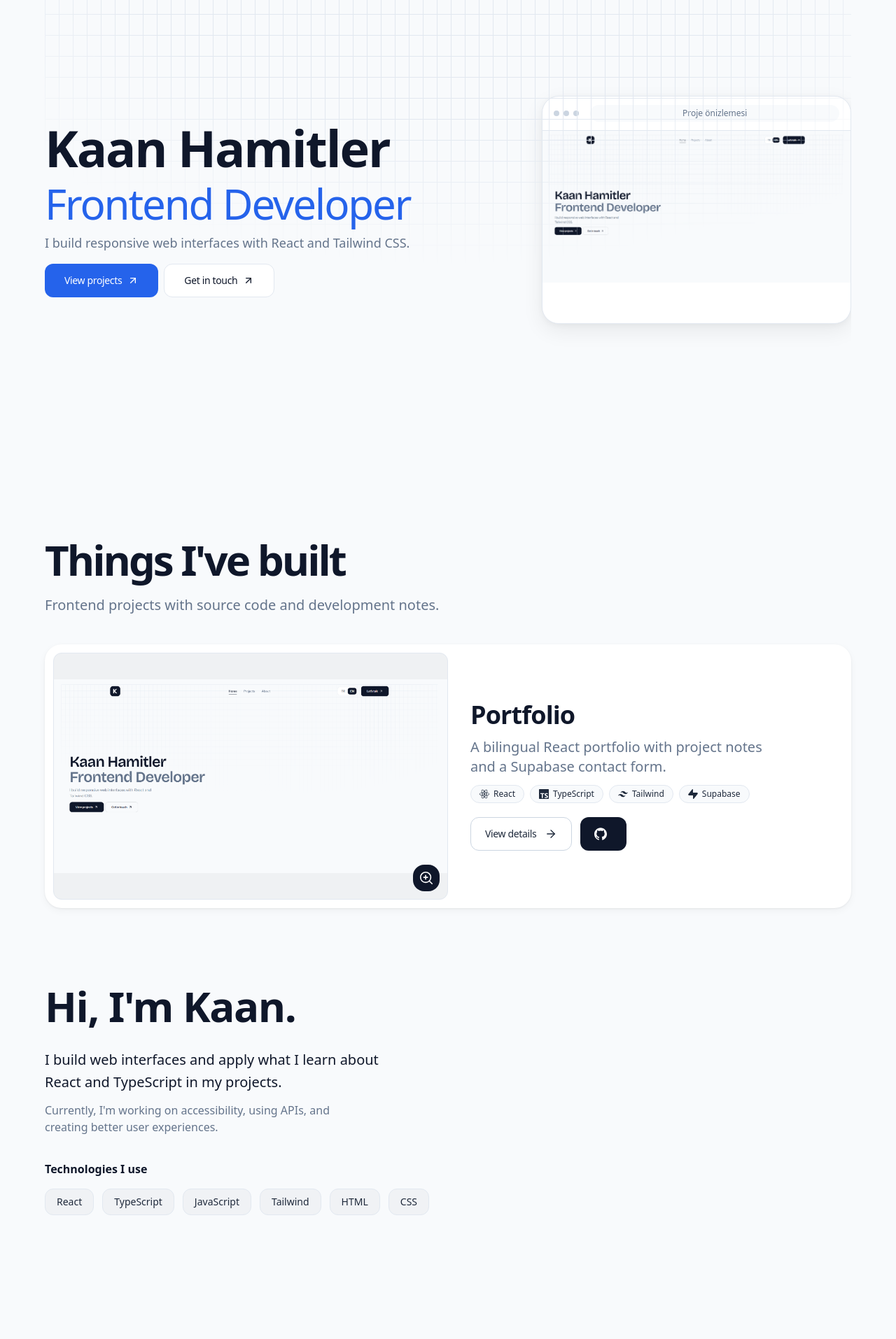
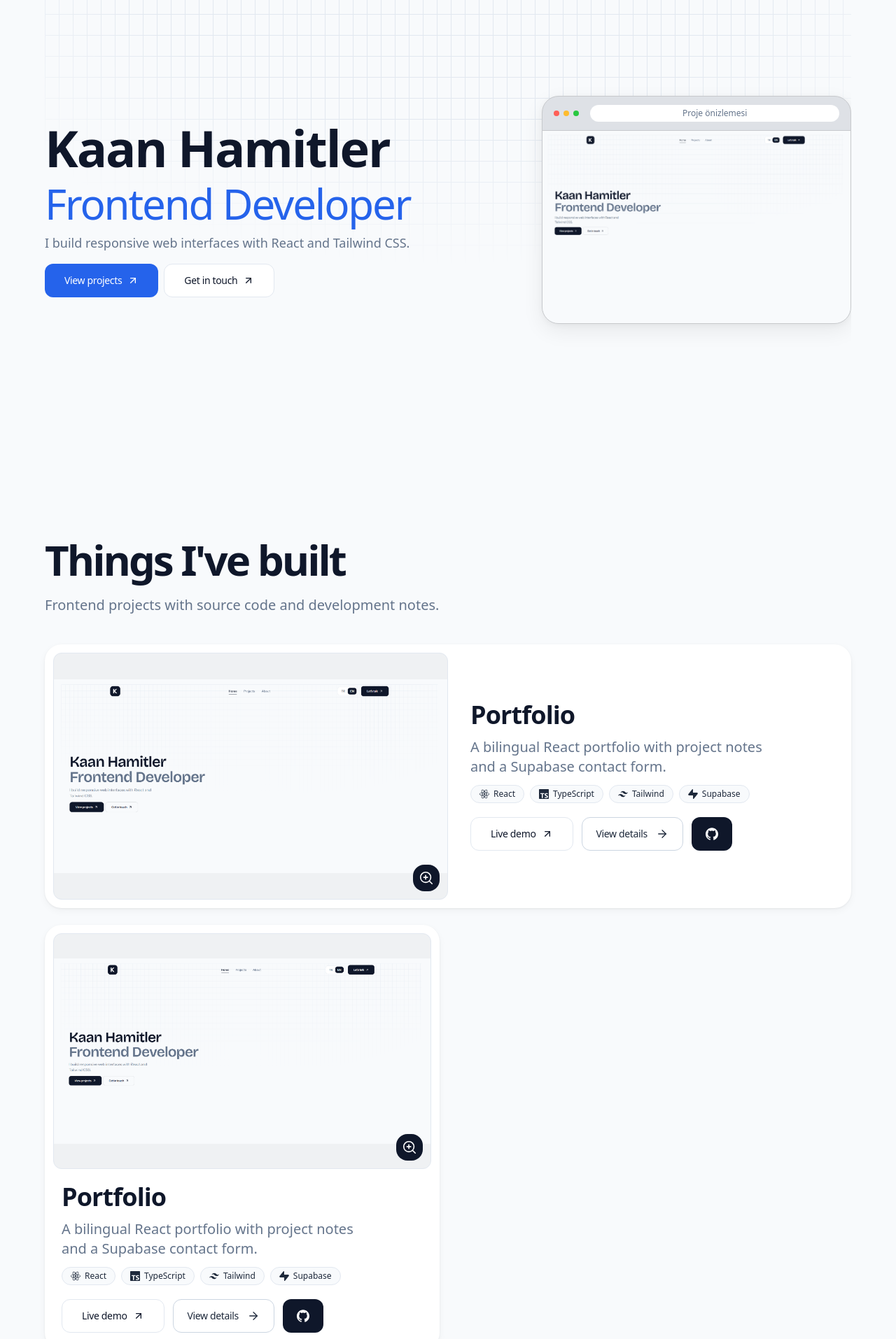
Before and after one commit to Kaan-Developer/Portfolio, a React (Vite) app: page / in a window 1280 px wide. Shown: the part 100-2014 px from the top of the page at 70% size. Built offline with nearby package versions, Linux system fonts and the light colour scheme.

Commit message:
Style hero browser preview and update project links

```diff
--- a/src/components/sections/About.tsx
+++ b/src/components/sections/About.tsx
@@ -1,5 +1,4 @@
 import { useSite } from "../../hooks/useSite";
-import Button from "../ui/Button";
 import clsx from "clsx";
 import Reveal from "../ui/Reveal";
 
--- a/src/components/sections/Hero.tsx
+++ b/src/components/sections/Hero.tsx
@@ -37,12 +37,12 @@ const Hero = () => {
         </div>
       </Reveal>
 
-      <div>
+      <div className="relative z-10">
         <figure
   className="
     min-w-0 w-full overflow-hidden
-    rounded-2xl border border-border
-    bg-white shadow-medium
+    rounded-2xl border border-[#c7c9cc]
+    bg-[#dee1e6] shadow-medium
   "
 >
   {/* Dekoratif tarayıcı çubuğu */}
@@ -50,19 +50,19 @@ const Hero = () => {
     aria-hidden="true"
     className="
       flex items-center gap-4
-      border-b border-border px-4 py-3
+      border-b border-[#c7c9cc] px-4 py-3
     "
   >
     <div className="flex shrink-0 gap-1.5">
-      <span className="size-2 rounded-full bg-border-strong" />
-      <span className="size-2 rounded-full bg-border-strong" />
-      <span className="size-2 rounded-full bg-border-strong" />
+      <span className="size-2 rounded-full bg-[#ff5f57]" />
+      <span className="size-2 rounded-full bg-[#febc2e]" />
+      <span className="size-2 rounded-full bg-[#28c840]" />
     </div>
 
     <span
       className="
         min-w-0 flex-1 truncate rounded-md
-        bg-bg px-3 py-1 text-center text-xs text-muted
+        bg-white px-3 py-1 text-center text-xs text-muted
       "
     >
       Proje önizlemesi
@@ -73,7 +73,7 @@ const Hero = () => {
   <img
     src={Heroİmage}
     alt="Öne çıkan projenin masaüstü arayüzü"
-    className="aspect-[16/10] w-full object-contain object-top"
+    className="aspect-[16/10] w-full bg-bg object-contain object-top"
   />
 </figure>
       </div>
--- a/src/components/ui/Button.tsx
+++ b/src/components/ui/Button.tsx
@@ -62,7 +62,7 @@ const Button = ({
       {...props}
     >
       {github ? (
-        <span className="inline-flex items-center gap-2 text-sm font-semibold leading-none">
+        <span className="inline-flex items-center text-sm font-semibold leading-none">
           <SiGithub size={iconSize} className="shrink-0" aria-hidden="true" />
           <span>{children}</span>
         </span>
--- a/src/data/projects.ts
+++ b/src/data/projects.ts
@@ -10,6 +10,37 @@ export const projects: Project[] = [
       "A bilingual React portfolio with project notes and a Supabase contact form.",
     tech: ["React", "TypeScript", "Tailwind", "Supabase"],
     github: "https://github.com/Kaan-Developer/Portfolio",
+    live: "http://localhost:5173",
+    caseStudy: {
+      problem:
+        "I needed one place to present my frontend work and receive enquiries.",
+      contribution:
+        "I designed the interface and built the responsive layouts, navigation, project pages, and contact function.",
+      decisions: [
+        "Project cards and detail pages read the same data, so descriptions and links can be updated in one place. Turkish and English content is stored separately.",
+        "The homepage uses section links; React Router gives each project a direct URL. This keeps homepage navigation simple while making the details shareable.",
+        "The contact function validates requests and saves messages before attempting a Resend notification. A failed notification leaves the database record intact; email delivery needs to be checked separately.",
+        "The browser uses a publishable Supabase key. Database writes and the Resend key stay in the server function.",
+      ],
+      outcome:
+        "The portfolio has Turkish and English content, directly addressable project pages, and a contact flow that can save a message even if its email notification fails.",
+    },
+    blogs: [
+      {
+        title: "Project content",
+        content:
+          "Project cards and detail pages use the active language's project data. Updating a title or link there updates both views.\n\nThe shared Project type checks each record's structure, while content files hold the copy. This keeps wording changes out of the rendering components. Because translations live in separate files, slugs and links need to be kept aligned.",
+      },
+    ],
+  },{
+    title: "Portfolio",
+    image: portfolioHero,
+    slug: "portfolio",
+    description:
+      "A bilingual React portfolio with project notes and a Supabase contact form.",
+    tech: ["React", "TypeScript", "Tailwind", "Supabase"],
+    github: "https://github.com/Kaan-Developer/Portfolio",
+    live: "http://localhost:5173",
     caseStudy: {
       problem:
         "I needed one place to present my frontend work and receive enquiries.",
--- a/src/data/trSite.ts
+++ b/src/data/trSite.ts
@@ -28,6 +28,7 @@ export const trSite: typeof enSite = {
         "Proje notları ve Supabase iletişim formu içeren, Türkçe ve İngilizce React portfolyosu.",
       tech: ["React", "TypeScript", "Tailwind", "Supabase"],
       github: "https://github.com/Kaan-Developer/Portfolio",
+      live: "http://localhost:5173",
       caseStudy: {
         problem:
           "Frontend çalışmalarımı sunabileceğim ve iletişim taleplerini alabileceğim tek bir yere ihtiyacım vardı.",
@@ -58,6 +59,7 @@ export const trSite: typeof enSite = {
         "Proje notları ve Supabase iletişim formu içeren, Türkçe ve İngilizce React portfolyosu.",
       tech: ["React", "TypeScript", "Tailwind", "Supabase"],
       github: "https://github.com/Kaan-Developer/Portfolio",
+      live: "http://localhost:5173",
       caseStudy: {
         problem:
           "Frontend çalışmalarımı sunabileceğim ve iletişim taleplerini alabileceğim tek bir yere ihtiyacım vardı.",
```
